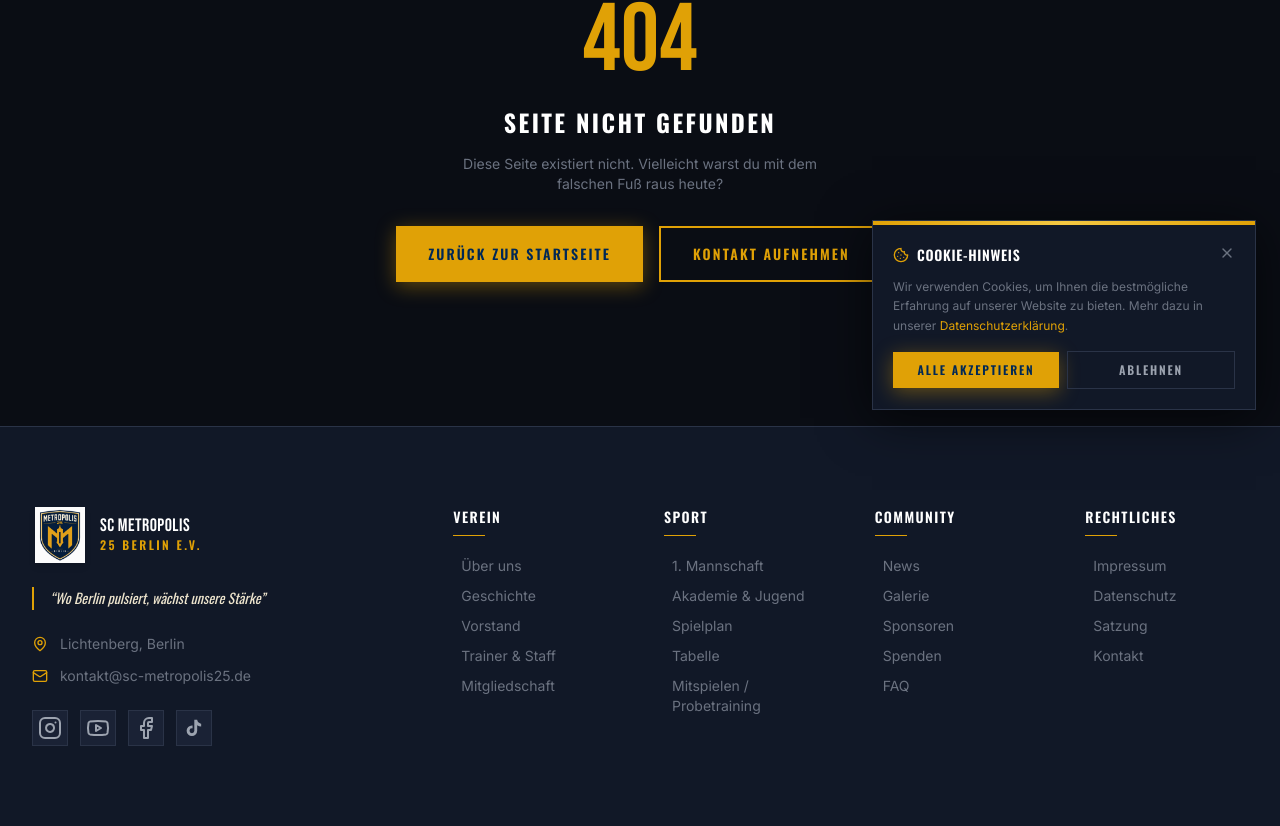
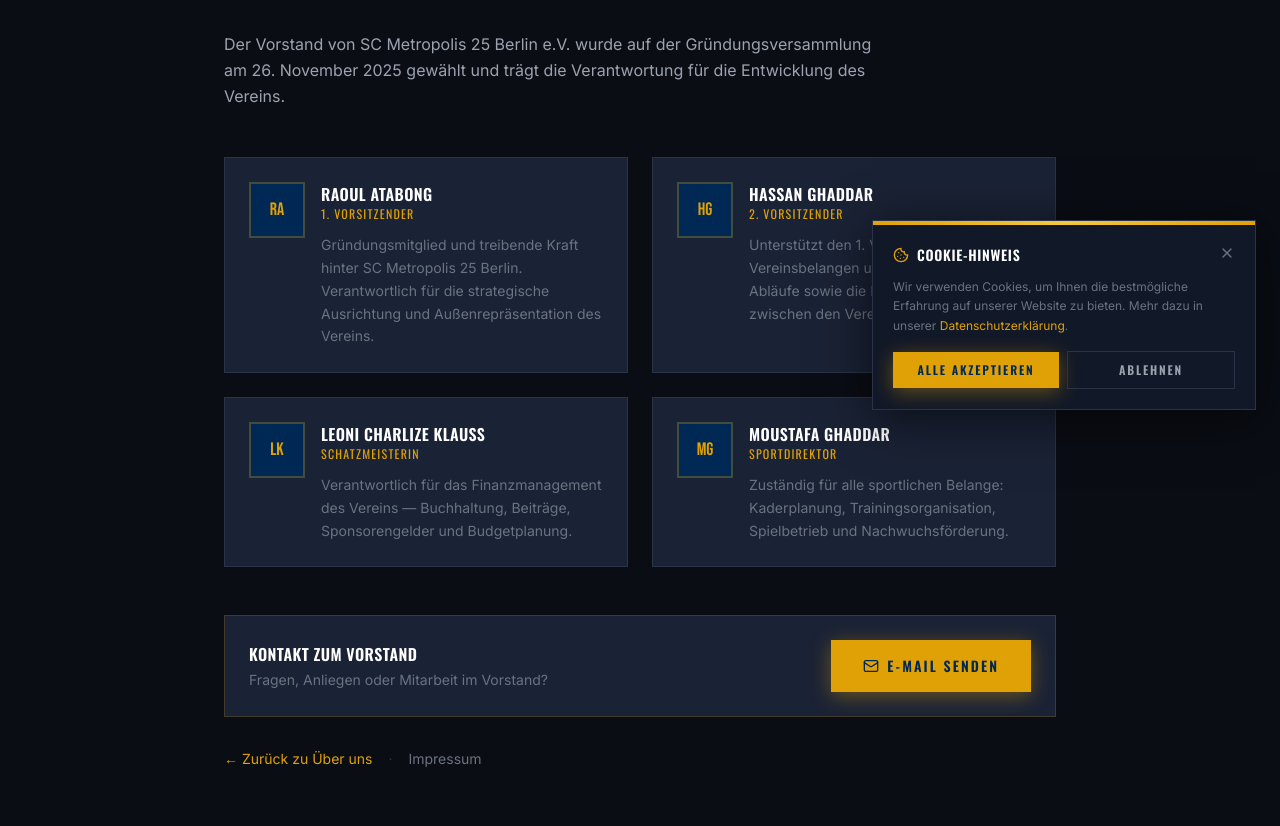
Before and after one commit to Atabi10/metropolis25, a Next.js app: page /verein/vorstand in a window 1280 px wide. Before the commit this address had no page. Shown: the part 374-1200 px from the top of the page. Built offline with nearby package versions, Linux system fonts and the light colour scheme.

Commit message:
feat: add real Vorstand names, Trainer & Staff pages

```diff
--- a/src/app/verein/page.tsx
+++ b/src/app/verein/page.tsx
@@ -17,10 +17,10 @@ const milestones = [
 ]
 
 const boardMembers = [
-  { name: 'N.N.', role: '1. Vorsitzender', initials: 'V' },
-  { name: 'N.N.', role: '2. Vorsitzender', initials: 'V' },
-  { name: 'N.N.', role: 'Schatzmeister/in', initials: 'S' },
-  { name: 'N.N.', role: 'Sportlicher Leiter', initials: 'L' },
+  { name: 'Raoul Atabong',       role: '1. Vorsitzender',  initials: 'RA' },
+  { name: 'Hassan Ghaddar',      role: '2. Vorsitzender',  initials: 'HG' },
+  { name: 'Leoni Charlize Klauß', role: 'Schatzmeisterin', initials: 'LK' },
+  { name: 'Moustafa Ghaddar',    role: 'Sportdirektor',    initials: 'MG' },
 ]
 
 export default function VereinPage() {
--- /dev/null
+++ b/src/app/verein/trainer/page.tsx
@@ -0,0 +1,111 @@
+import type { Metadata } from 'next'
+import Link from 'next/link'
+
+export const metadata: Metadata = {
+  title: 'Trainer & Staff — SC Metropolis 25 Berlin',
+  description: 'Das Trainerteam und der medizinische Stab von SC Metropolis 25 Berlin e.V.',
+}
+
+const staff = [
+  {
+    name: 'Makendi Amos',
+    role: 'Cheftrainer',
+    initials: 'MA',
+    category: 'Trainerteam',
+    description: 'Cheftrainer der 1. Mannschaft von SC Metropolis 25 Berlin. Verantwortlich für Training, Taktik und sportliche Entwicklung der Mannschaft.',
+    accent: true,
+  },
+  {
+    name: 'Sylvia Audrey',
+    role: 'Medizinisches Personal',
+    initials: 'SA',
+    category: 'Medizinischer Stab',
+    description: 'Zuständig für die medizinische Betreuung der Spieler vor, während und nach dem Training sowie bei Spielen.',
+    accent: false,
+  },
+  {
+    name: 'Hussein El-Samra',
+    role: 'Physiotherapeut',
+    initials: 'HE',
+    category: 'Medizinischer Stab',
+    description: 'Physiotherapeutische Betreuung der Mannschaft — Prävention, Rehabilitation und Leistungsoptimierung.',
+    accent: false,
+  },
+]
+
+const categories = ['Trainerteam', 'Medizinischer Stab']
+
+export default function TrainerPage() {
+  return (
+    <div className="pt-[var(--nav-height)]">
+      {/* Hero */}
+      <section className="py-16 bg-navy relative">
+        <div className="absolute bottom-0 left-0 right-0 h-px bg-gradient-to-r from-transparent via-gold/40 to-transparent" />
+        <div className="container-custom">
+          <div className="section-label">Unser Verein</div>
+          <h1 className="font-display text-4xl md:text-6xl text-white uppercase">
+            Trainer & <span className="text-gold-gradient">Staff</span>
+          </h1>
+        </div>
+      </section>
+
+      {/* Staff by category */}
+      <section className="section-padding bg-dark">
+        <div className="container-custom max-w-4xl">
+
+          {categories.map((cat) => (
+            <div key={cat} className="mb-14">
+              <div className="flex items-center gap-3 mb-6">
+                <div className="w-1 h-6 bg-gold" />
+                <h2 className="font-heading font-semibold text-white uppercase tracking-widest">{cat}</h2>
+              </div>
+
+              <div className="grid sm:grid-cols-2 gap-5">
+                {staff.filter(s => s.category === cat).map((member) => (
+                  <div
+                    key={member.name}
+                    className={`card p-6 hover:border-gold/30 transition-all duration-300 group ${member.accent ? 'border-gold/20' : ''}`}
+                  >
+                    <div className="flex items-start gap-4">
+                      <div className={`w-14 h-14 flex items-center justify-center shrink-0 transition-colors duration-300 ${
+                        member.accent
+                          ? 'bg-gold/10 border-2 border-gold/50 group-hover:border-gold'
+                          : 'bg-navy border-2 border-dark-border group-hover:border-gold/40'
+                      }`}>
+                        <span className={`font-display text-lg ${member.accent ? 'text-gold' : 'text-text-secondary'}`}>
+                          {member.initials}
+                        </span>
+                      </div>
+                      <div>
+                        <p className="font-heading text-white font-semibold text-base uppercase tracking-wide">{member.name}</p>
+                        <p className={`text-xs font-heading uppercase tracking-widest mb-3 ${member.accent ? 'text-gold' : 'text-text-muted'}`}>
+                          {member.role}
+                        </p>
+                        <p className="text-text-muted text-sm leading-relaxed">{member.description}</p>
+                      </div>
+                    </div>
+                  </div>
+                ))}
+              </div>
+            </div>
+          ))}
+
+          {/* Join the staff CTA */}
+          <div className="card p-6 border-gold/20 text-center">
+            <p className="font-heading text-white font-semibold uppercase tracking-wide mb-2">Werde Teil des Teams</p>
+            <p className="text-text-muted text-sm mb-4">
+              Wir suchen engagierte Trainer, Betreuer und medizinisches Personal. Interesse?
+            </p>
+            <Link href="/kontakt" className="btn-primary btn inline-flex">
+              Kontakt aufnehmen
+            </Link>
+          </div>
+
+          <div className="mt-8">
+            <Link href="/verein" className="text-gold hover:underline text-sm">← Zurück zu Über uns</Link>
+          </div>
+        </div>
+      </section>
+    </div>
+  )
+}
--- /dev/null
+++ b/src/app/verein/vorstand/page.tsx
@@ -0,0 +1,101 @@
+import type { Metadata } from 'next'
+import Link from 'next/link'
+import { Mail } from 'lucide-react'
+
+export const metadata: Metadata = {
+  title: 'Vorstand — SC Metropolis 25 Berlin',
+  description: 'Der Vorstand von SC Metropolis 25 Berlin e.V. — die Menschen, die den Verein leiten und gestalten.',
+}
+
+const vorstand = [
+  {
+    name: 'Raoul Atabong',
+    role: '1. Vorsitzender',
+    initials: 'RA',
+    description: 'Gründungsmitglied und treibende Kraft hinter SC Metropolis 25 Berlin. Verantwortlich für die strategische Ausrichtung und Außenrepräsentation des Vereins.',
+  },
+  {
+    name: 'Hassan Ghaddar',
+    role: '2. Vorsitzender',
+    initials: 'HG',
+    description: 'Unterstützt den 1. Vorsitzenden in allen Vereinsbelangen und koordiniert interne Abläufe sowie die Kommunikation zwischen den Vereinsbereichen.',
+  },
+  {
+    name: 'Leoni Charlize Klauß',
+    role: 'Schatzmeisterin',
+    initials: 'LK',
+    description: 'Verantwortlich für das Finanzmanagement des Vereins — Buchhaltung, Beiträge, Sponsorengelder und Budgetplanung.',
+  },
+  {
+    name: 'Moustafa Ghaddar',
+    role: 'Sportdirektor',
+    initials: 'MG',
+    description: 'Zuständig für alle sportlichen Belange: Kaderplanung, Trainingsorganisation, Spielbetrieb und Nachwuchsförderung.',
+  },
+]
+
+export default function VorstandPage() {
+  return (
+    <div className="pt-[var(--nav-height)]">
+      {/* Hero */}
+      <section className="py-16 bg-navy relative">
+        <div className="absolute bottom-0 left-0 right-0 h-px bg-gradient-to-r from-transparent via-gold/40 to-transparent" />
+        <div className="container-custom">
+          <div className="section-label">Unser Verein</div>
+          <h1 className="font-display text-4xl md:text-6xl text-white uppercase">
+            Vorstand
+          </h1>
+        </div>
+      </section>
+
+      {/* Board members */}
+      <section className="section-padding bg-dark">
+        <div className="container-custom max-w-4xl">
+          <p className="text-text-secondary leading-relaxed mb-12 max-w-2xl">
+            Der Vorstand von SC Metropolis 25 Berlin e.V. wurde auf der Gründungsversammlung
+            am 26. November 2025 gewählt und trägt die Verantwortung für die
+            Entwicklung des Vereins.
+          </p>
+
+          <div className="grid sm:grid-cols-2 gap-6">
+            {vorstand.map((member) => (
+              <div key={member.role} className="card p-6 hover:border-gold/30 transition-all duration-300 group">
+                <div className="flex items-start gap-4">
+                  <div className="w-14 h-14 bg-navy border-2 border-gold/30 group-hover:border-gold/60 flex items-center justify-center shrink-0 transition-colors duration-300">
+                    <span className="font-display text-gold text-lg">{member.initials}</span>
+                  </div>
+                  <div>
+                    <p className="font-heading text-white font-semibold text-base uppercase tracking-wide">{member.name}</p>
+                    <p className="text-gold text-xs font-heading uppercase tracking-widest mb-3">{member.role}</p>
+                    <p className="text-text-muted text-sm leading-relaxed">{member.description}</p>
+                  </div>
+                </div>
+              </div>
+            ))}
+          </div>
+
+          {/* Contact */}
+          <div className="mt-12 card p-6 border-gold/20 flex flex-col sm:flex-row items-center gap-4 justify-between">
+            <div>
+              <p className="font-heading text-white font-semibold uppercase tracking-wide mb-1">Kontakt zum Vorstand</p>
+              <p className="text-text-muted text-sm">Fragen, Anliegen oder Mitarbeit im Vorstand?</p>
+            </div>
+            <a
+              href="mailto:kontakt@sc-metropolis25.de"
+              className="btn-primary btn shrink-0 inline-flex items-center gap-2"
+            >
+              <Mail className="w-4 h-4" />
+              E-Mail senden
+            </a>
+          </div>
+
+          <div className="mt-8 flex items-center gap-4 text-sm">
+            <Link href="/verein" className="text-gold hover:underline">← Zurück zu Über uns</Link>
+            <span className="text-dark-border">·</span>
+            <Link href="/impressum" className="text-text-muted hover:text-gold transition-colors">Impressum</Link>
+          </div>
+        </div>
+      </section>
+    </div>
+  )
+}
```
